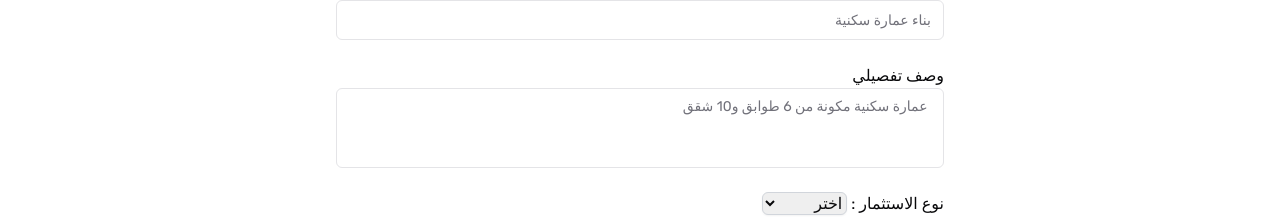
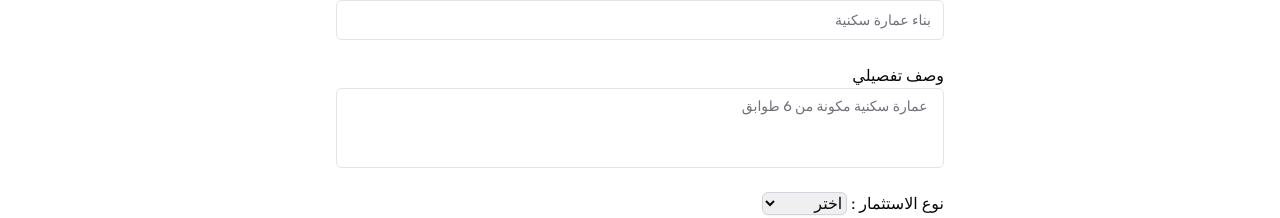
Before and after one commit to HassanAlabdulal/Mostathmer-plus, a Next.js app: page /add-opportunity in a window 1280 px wide. Shown: the part 156-374 px from the top of the page. Built offline with nearby package versions, Linux system fonts and the light colour scheme.

Commit message:
fix: change the placeholder

```diff
--- a/app/add-opportunity/page.tsx
+++ b/app/add-opportunity/page.tsx
@@ -115,7 +115,7 @@ export default function AddOpportunity() {
             <Textarea
               className="resize-none"
               id="detailedDescription"
-              placeholder=" عمارة سكنية مكونة من 6 طوابق و10 شقق"
+              placeholder=" عمارة سكنية مكونة من 6 طوابق"
               {...register("detailedDescription", {
                 required: "هذا الحقل مطلوب",
               })}
```
